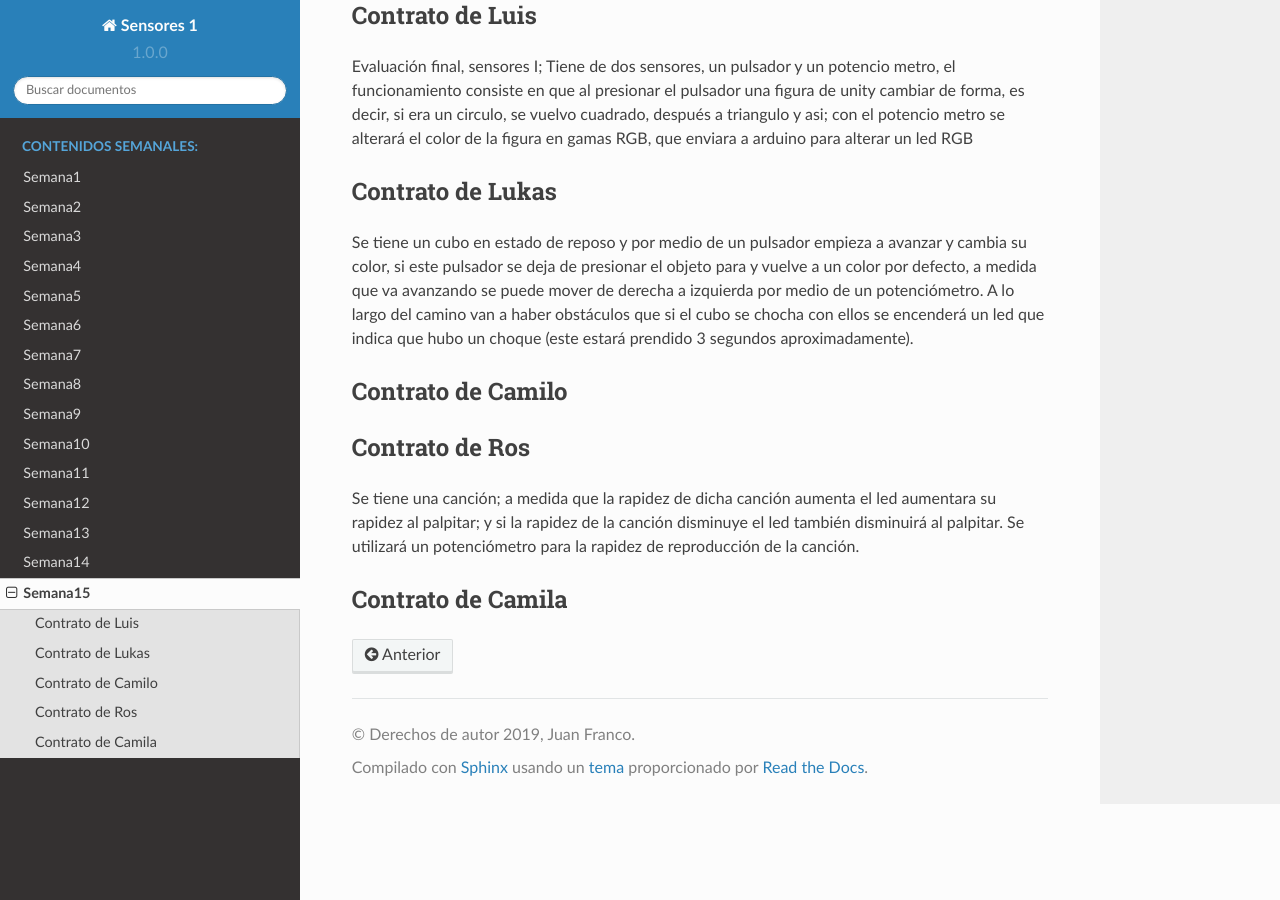
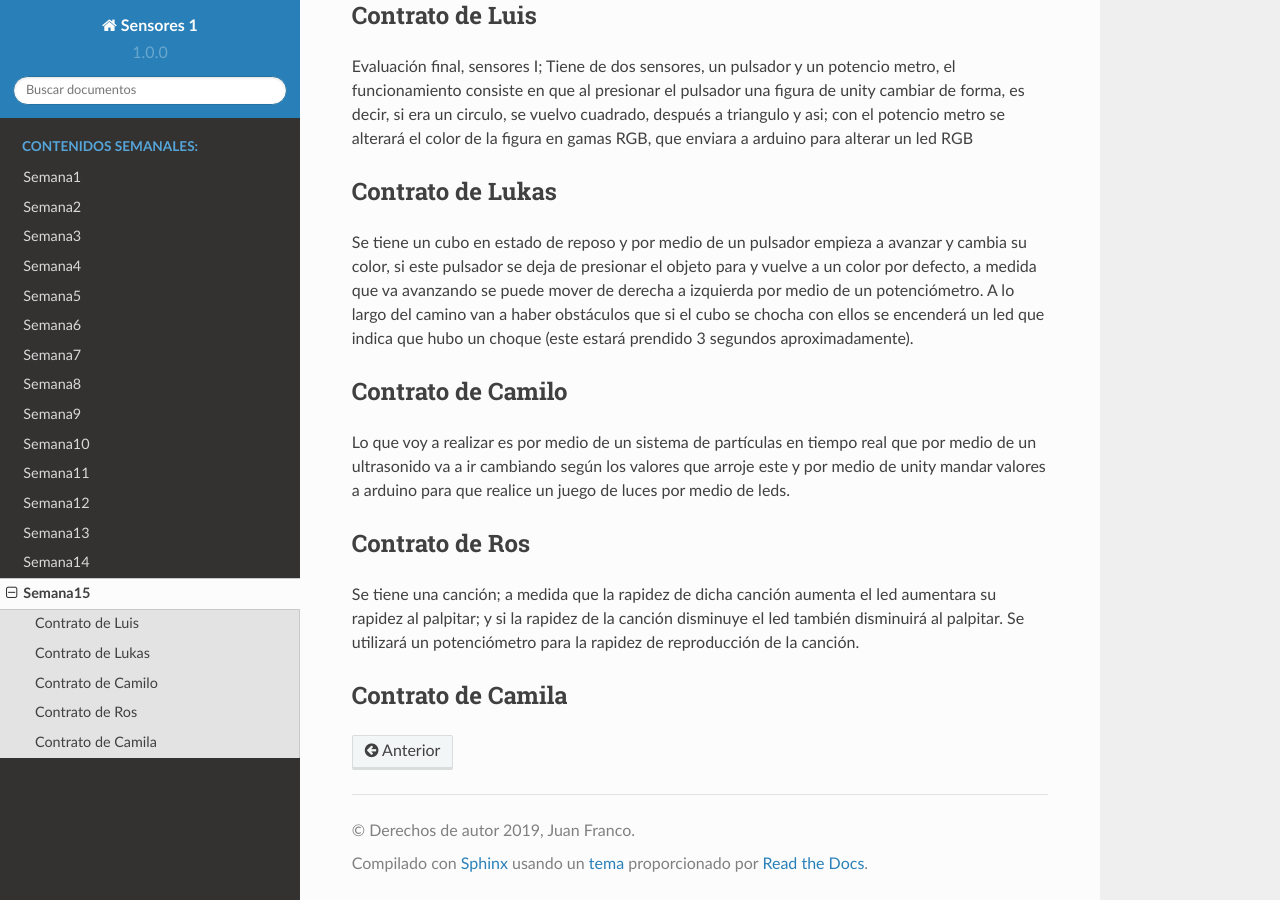
Before and after one commit to juanferfranco/sensores1, a Sphinx documentation site: the page built from docs/_semana15/semana15.rst, in a window 1280 px wide and 900 px high, scrolled down 593 px. Built offline with Sphinx 7.4.7 and the Read the Docs theme 2.0.0, drawn with Linux system fonts in a browser that asks for light colours.

Commit message:
update week 15

```diff
--- a/docs/_semana15/semana15.rst
+++ b/docs/_semana15/semana15.rst
@@ -40,7 +40,10 @@ indica que hubo un choque (este estará prendido 3 segundos aproximadamente).
 
 Contrato de Camilo
 -------------------
-
+Lo que voy a realizar es por medio de un sistema de partículas en tiempo real
+que por medio de un ultrasonido va a ir cambiando según los valores que arroje
+este y por medio de unity mandar valores a arduino para que realice un juego de
+luces por medio de leds.
 
 Contrato de Ros
 ----------------
```
